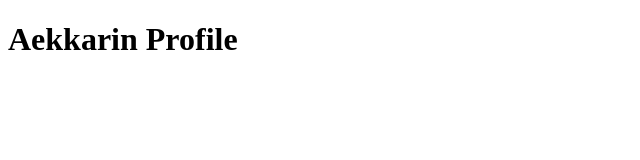
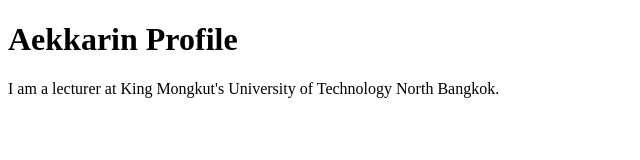
Before and after one commit to Aekkarinkanbaiya/github-desktop-project, a plain HTML site: page index.html in a window 1280 px wide. Shown: the whole page, without its empty margins (0-640 px from the left). Drawn offline with Linux system fonts and the light colour scheme.

Commit message:
Add information
add information

```diff
--- a/index.html
+++ b/index.html
@@ -7,5 +7,8 @@
 </head>
 <body>
     <h1>Aekkarin Profile</h1>
+    <p>I am a lecturer at King Mongkut's University of Technology
+        North Bangkok.
+    </p>
 </body>
 </html>
```
